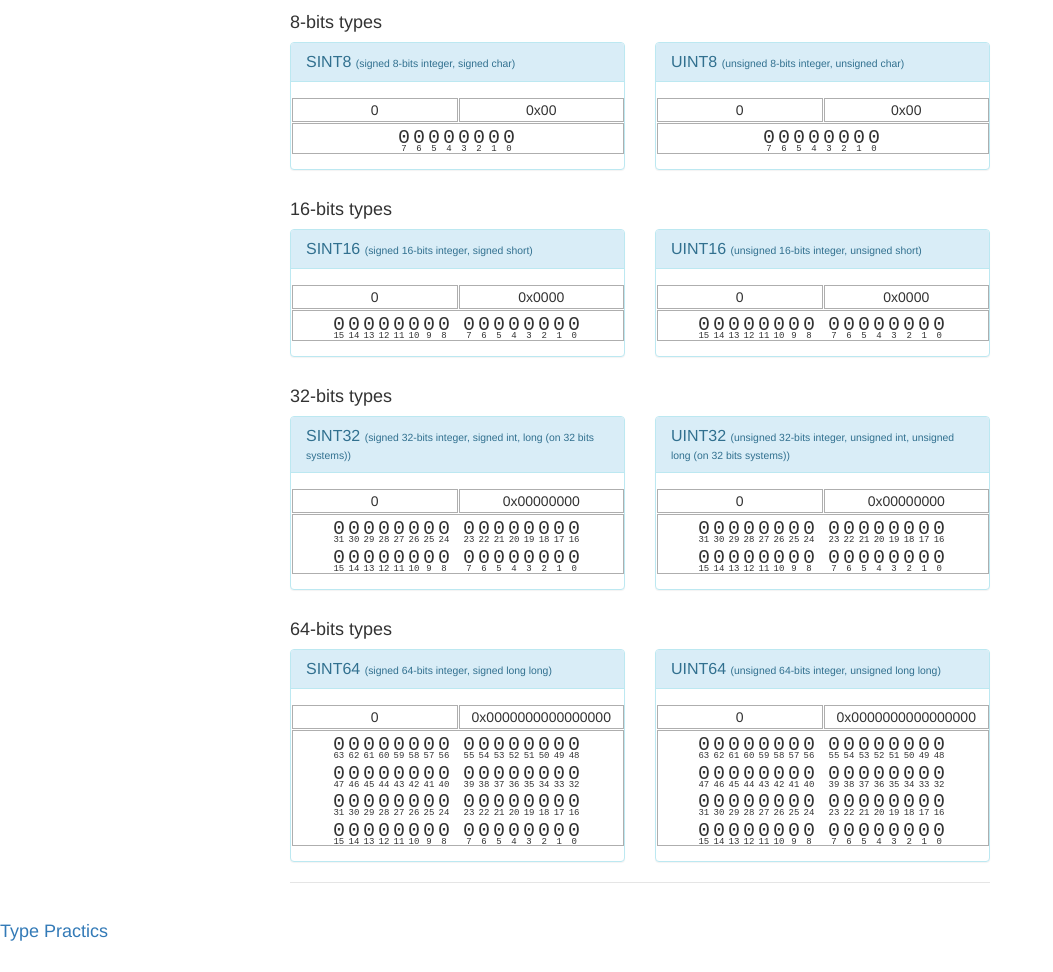
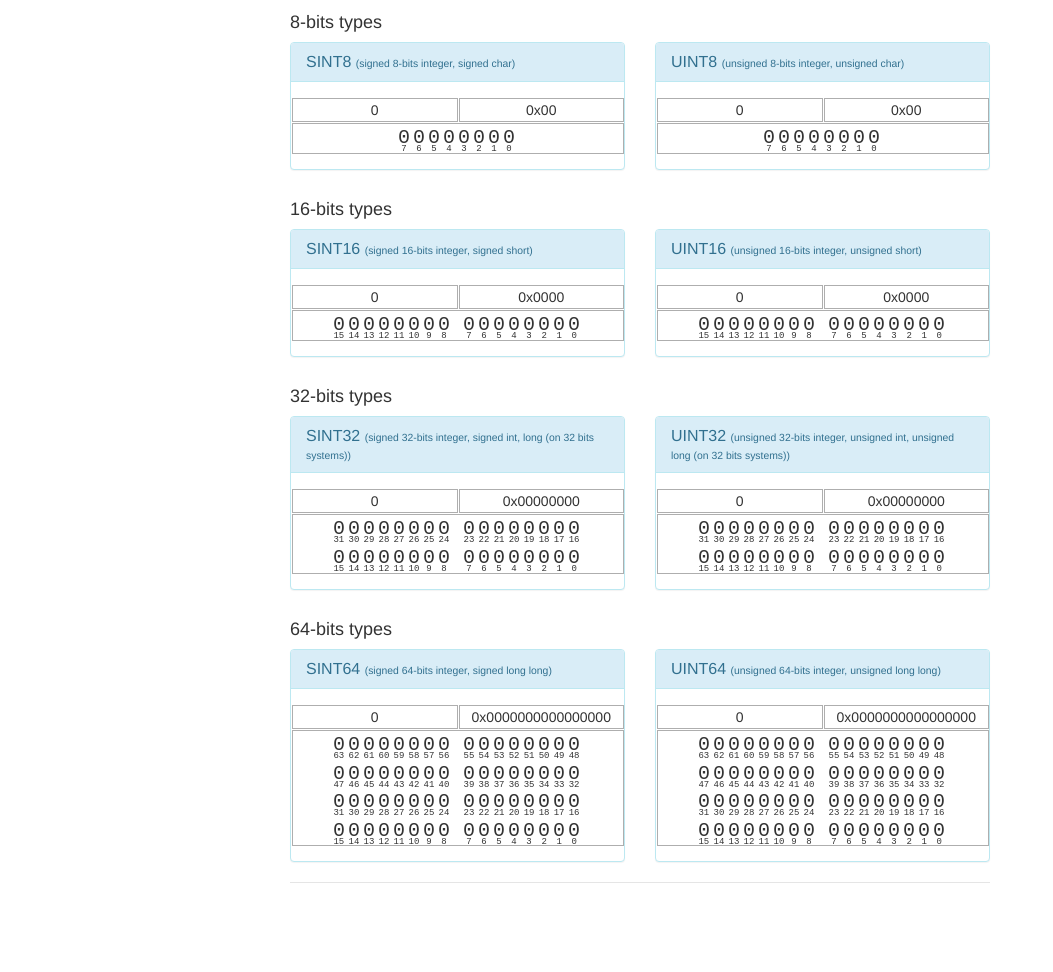
Before and after one commit to AnisurRahmanJU/TypeConMemViz, a plain HTML site: page char.html in a window 1280 px wide. Shown: the part 470-1442 px from the top of the page, without its empty margins (0-1053 px from the left). After the commit the page ends 1402 px from the top, so only its background shows below. Drawn offline with Linux system fonts and the light colour scheme.

Commit message:
Update char.html

```diff
--- a/char.html
+++ b/char.html
@@ -1032,7 +1032,6 @@
       </footer>
 
     </div> <!-- /container -->
-   <a href="https://pythontutor.com/c.html#mode=edit" target="_blank"><h4>Type Practics</h4>
 
     <!-- IE10 viewport hack for Surface/desktop Windows 8 bug -->
     <script src="js/ie10-viewport-bug-workaround.js"></script>
```
